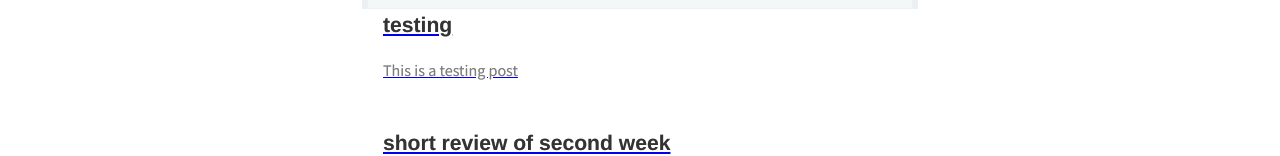
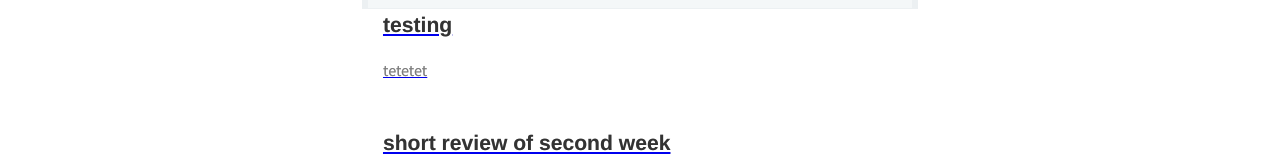
Before and after one commit to SaltySalt77/SaltySalt77.github.io, a Gatsby site: page / in a window 1280 px wide. Shown: the part 369-525 px from the top of the page. Built offline with nearby package versions, Linux system fonts and the light colour scheme; Gatsby itself is replaced by a stand-in of ours; some packages are replaced by stand-ins of ours; what typography-theme-github would draw is missing.

Commit message:
add testing post

```diff
--- a/content/blog/development/testing.md
+++ b/content/blog/development/testing.md
@@ -5,4 +5,4 @@
 thumbnail: { thumbnailSrc }
 draft: false
 ---
-#### This is a testing post
+tetetet
```
